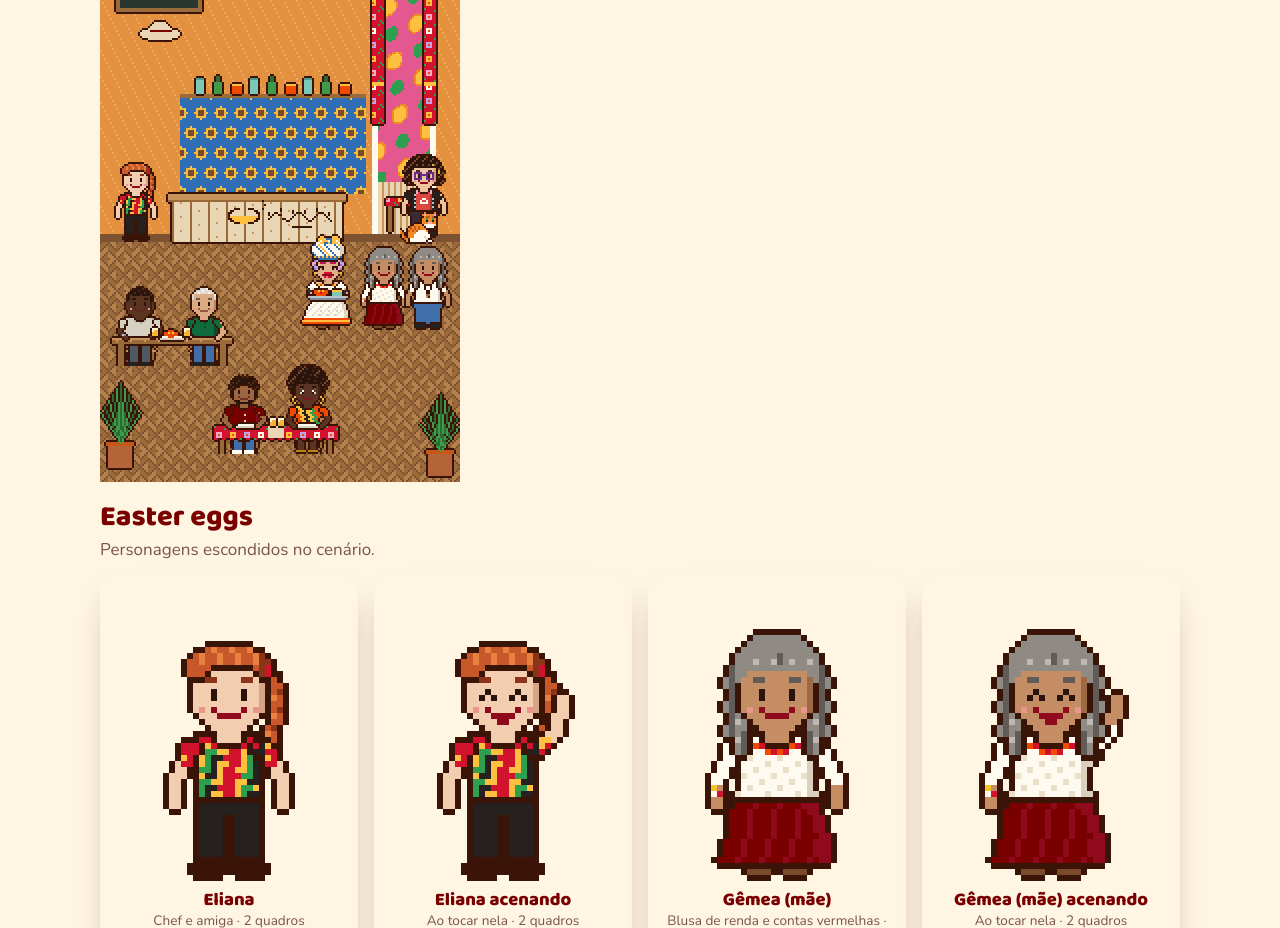
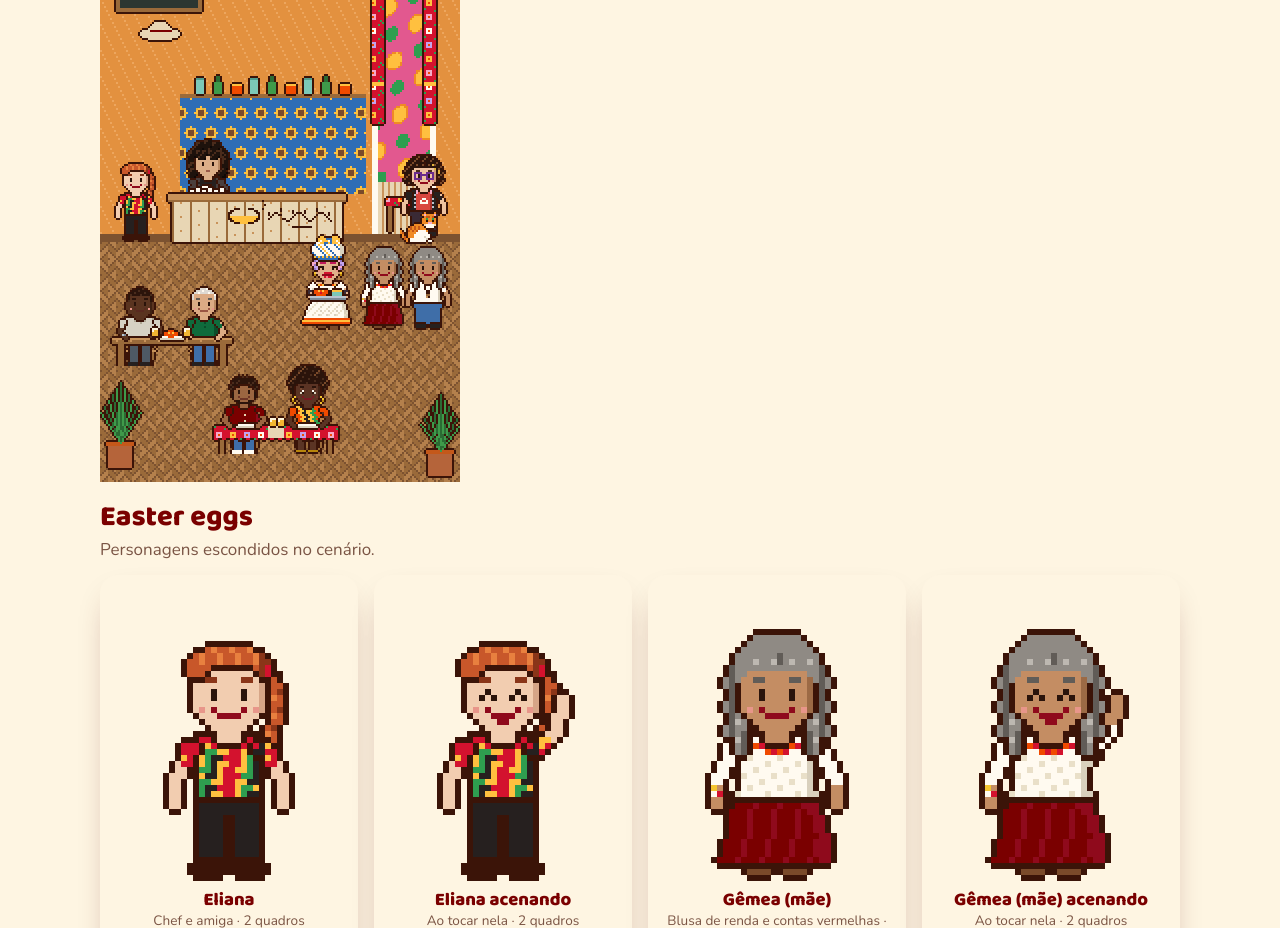
Before and after one commit to dsilvadori/acarajazz, an Astro site: page /acarabet/sprites in a window 1280 px wide. Shown: the part 2240-3168 px from the top of the page. Built offline with nearby package versions, Linux system fonts and the light colour scheme; Astro itself is replaced by a stand-in of ours.

Commit message:
chore(acarabet): Vic no salão da página de sprites

```diff
--- a/src/pages/acarabet/sprites.astro
+++ b/src/pages/acarabet/sprites.astro
@@ -100,6 +100,8 @@ import { CASAIS } from '../../jogo/estado';
       <img src="/jogo/cenario/salao_fundo.png" alt="" width="180" height="320" />
       <div id="bia-cena" class="sprite" data-pontos={JSON.stringify(pos.pontos)} data-rotas={JSON.stringify(pos.rotas)}
         style={`--q:2;--dur:1s;--img:url('/jogo/sprites/bia_baiana_parada_2q.png');--e:1;left:${pos.pontos.bancada.x}px;top:${pos.pontos.bancada.y}px;z-index:1`}></div>
+      <!-- Vic: atrás do balcão (por baixo da camada do balcão), lavando louça -->
+      <div class="sprite" style={`--q:4;--dur:1s;--img:url('/jogo/sprites/npc_vic_lavando_4q.png');--e:1;left:${pos.vic.x}px;top:${pos.vic.y}px;z-index:1`}></div>
       <img src="/jogo/cenario/salao_balcao.png" alt="" width="180" height="320" style="z-index:2" />
       <div class="sprite fitas" style="--q:4;--dur:1.6s;--img:url('/jogo/cenario/salao_fitas_4q.png');--e:1;--w:180;--h:40;left:0;top:0;z-index:999"></div>
       <div id="casal-cena" class="sprite" style={`--q:2;--dur:1s;--img:url('/jogo/sprites/cliente_casal_negro_negra_esperando_2q.png');--e:1;--w:64;--h:48;left:${pos.casal.x}px;top:${pos.casal.y}px;z-index:${10 + pos.casal.y + 48}`}></div>
```
